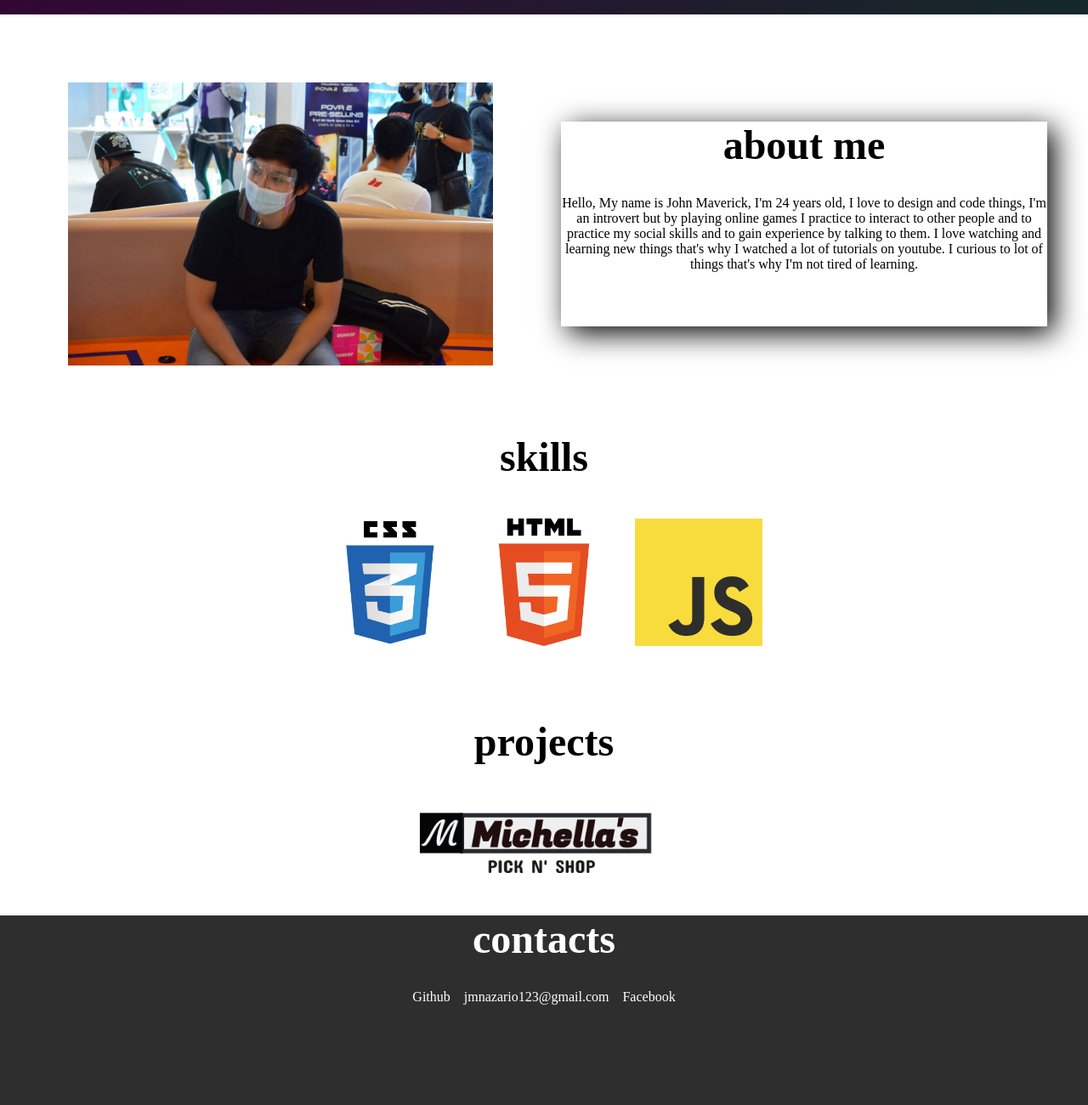
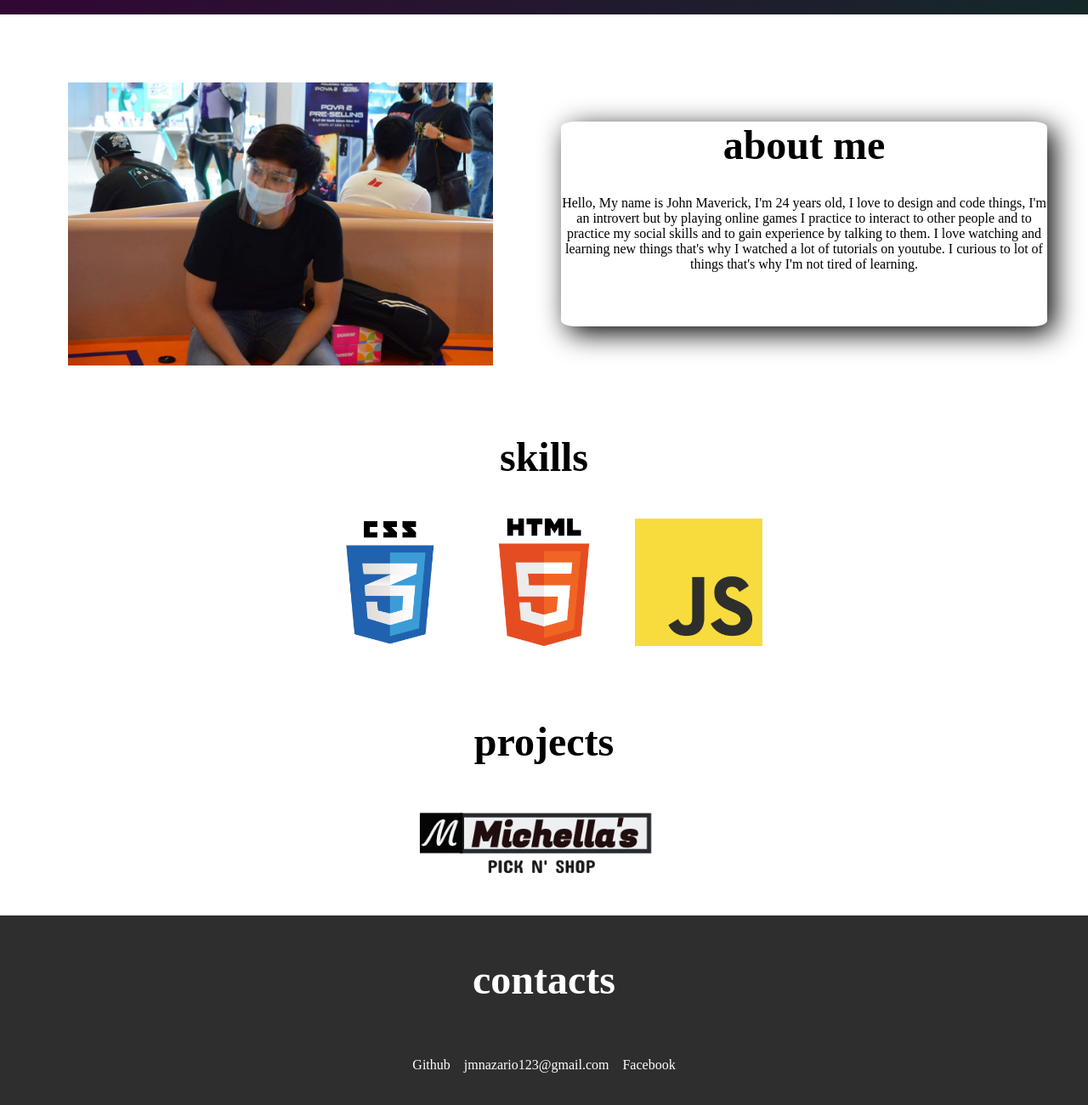
Before and after one commit to jmnazario123/jmnazario123.github.io, a plain HTML site: page index.html in a window 1280 px wide. Shown: the part 783-2083 px from the top of the page at 85% size. Drawn offline with Linux system fonts and the light colour scheme.

Commit message:
Update style.css

```diff
--- a/style.css
+++ b/style.css
@@ -173,7 +173,7 @@ img{
     margin: 5rem;
 }
 .my-intro{
-
+    border-radius: 3%;
     box-shadow: .5rem .5rem 2rem;
     margin-right: 3rem;
 }
@@ -332,7 +332,7 @@ img{
     color: #fff;
     font-size: 3rem;
     text-align: center;
-    padding-bottom: 1rem;
+    padding: 3rem;
 }
 .contact-me{
     display: inline-block;
```
